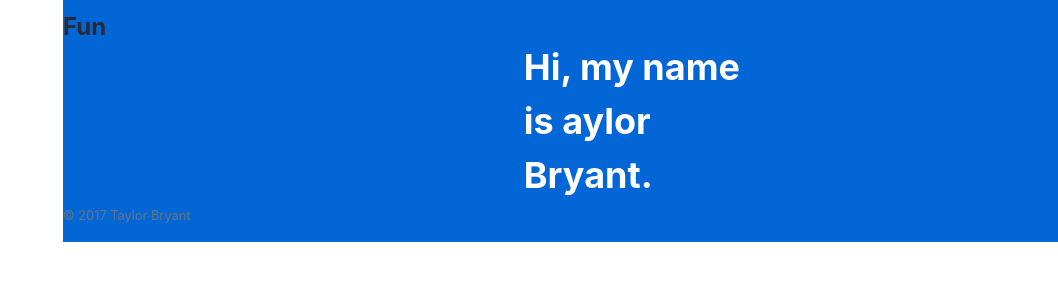
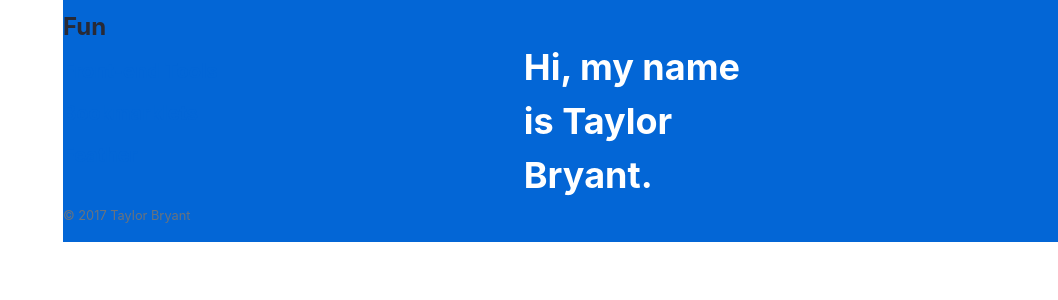
Before and after one commit to scottwater/taylorbryant.github.io, a Jekyll site: the page built from README.md, in a window 1280 px wide. Shown: the top 300 px of the page, without its empty margins (222-1280 px from the left). Built offline with Jekyll 4.4.1, drawn with Linux system fonts in a browser that asks for light colours; our own code applies the rules of GitHub Pages for plain Markdown files.

Commit message:
Fix typo

```diff
--- a/_layouts/default.html
+++ b/_layouts/default.html
@@ -4,7 +4,7 @@ layout: compress
 
 {% include header.html %}
   <header class="header--home">
-    <h1 class="self-introduction">Hi, my name is aylor Bryant</span>.</h1>
+    <h1 class="self-introduction">Hi, my name is Taylor Bryant</span>.</h1>
   </header>
 
   <h2>Quick Reads</h2>
```
